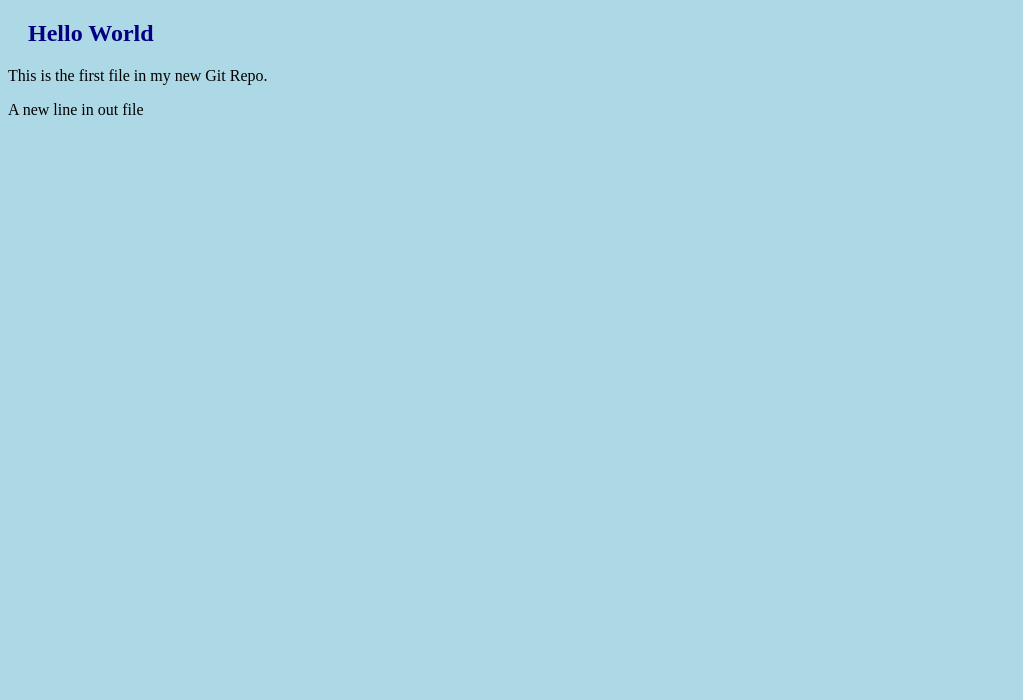
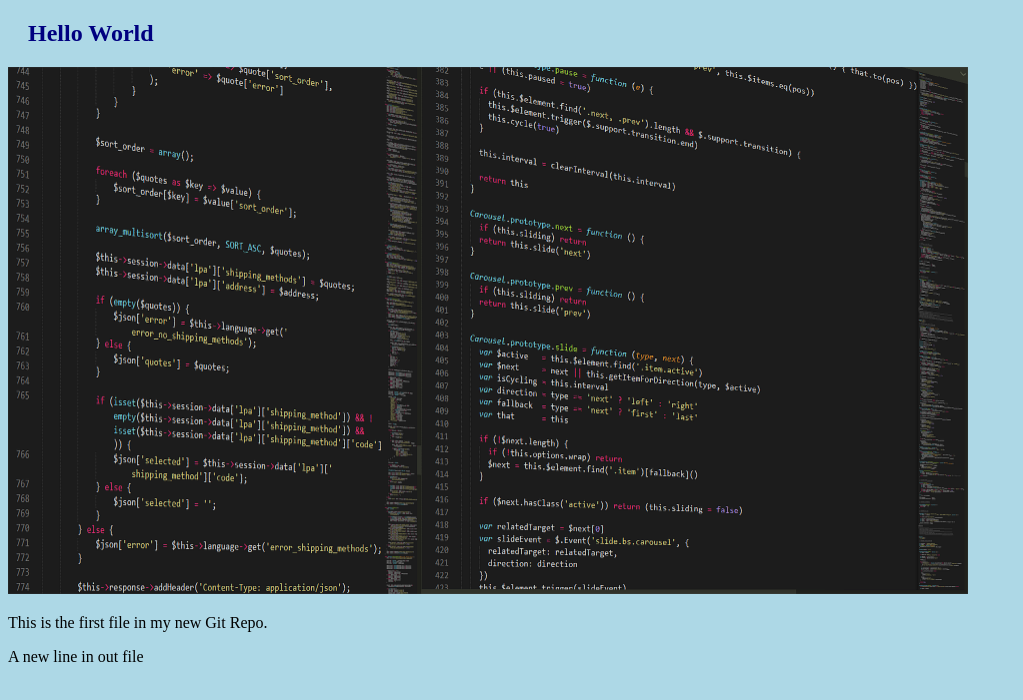
Before and after one commit to AliZokaeai/front-end-project-01, a plain HTML site: page index.html in a window 1280 px wide. Shown: the whole page, without its empty margins (0-1023 px from the left). Drawn offline with Linux system fonts and the light colour scheme.

Commit message:
Added image to Hello World!

```diff
--- a/index.html
+++ b/index.html
@@ -9,6 +9,9 @@
 </head>
 <body>
     <h2>Hello World</h2>
+    <div>
+        <img src="img/pic1.png" alt="Hello world form space" style="width: 100%; max-width: 960px;">
+    </div>
     <p>This is the first file in my new Git Repo.</p>
     <p>A new line in out file</p>
 </body>
```
Also changed, not shown: img/pic1.png (added).
